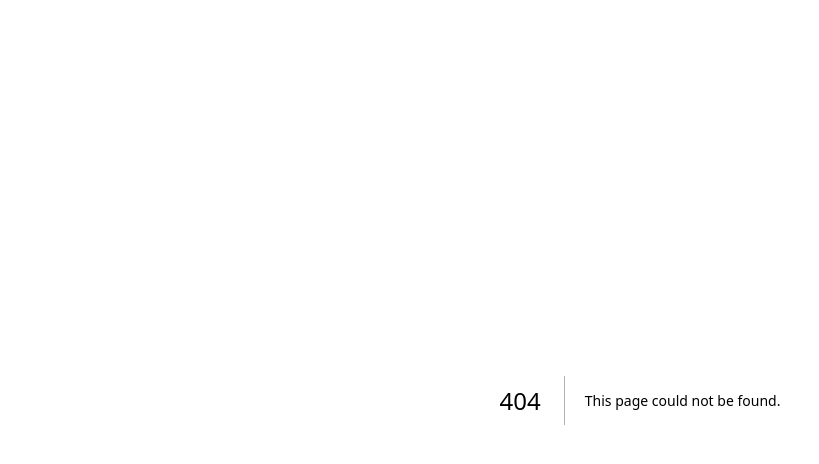
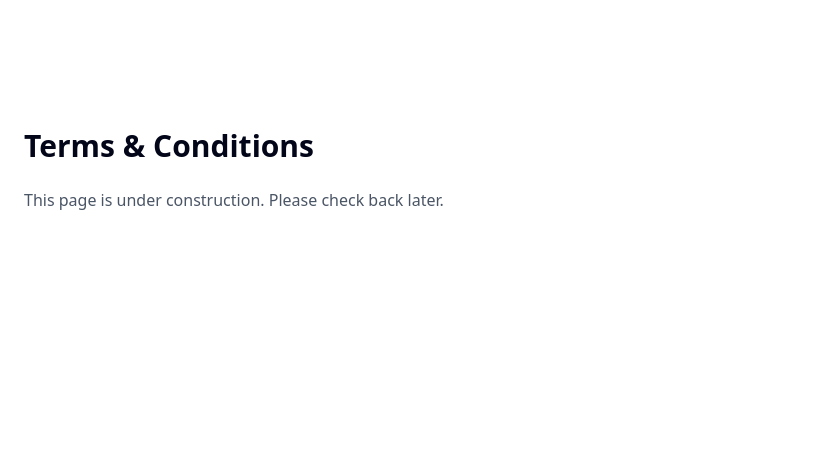
Before and after one commit to riteshkrkarn/gatherly, a Next.js app: page /terms-conditions in a window 1280 px wide. Before the commit this address had no page. Shown: the top 464 px of the page, without its empty margins (0-819 px from the left). Built offline with nearby package versions, Linux system fonts and the light colour scheme.

Commit message:
feat: add placeholder pages for contact, privacy policy, and terms and conditions

```diff
--- /dev/null
+++ b/src/app/(app)/contact-us/page.tsx
@@ -0,0 +1,8 @@
+export default function ContactUs() {
+  return (
+    <div className="container mx-auto px-6 py-20 min-h-screen pt-32">
+      <h1 className="text-3xl font-bold mb-6">Contact Us</h1>
+      <p className="text-gray-600">This page is under construction. Please check back later.</p>
+    </div>
+  );
+}
--- /dev/null
+++ b/src/app/(app)/privacy-policy/page.tsx
@@ -0,0 +1,8 @@
+export default function PrivacyPolicy() {
+  return (
+    <div className="container mx-auto px-6 py-20 min-h-screen pt-32">
+      <h1 className="text-3xl font-bold mb-6">Privacy Policy</h1>
+      <p className="text-gray-600">This page is under construction. Please check back later.</p>
+    </div>
+  );
+}
--- /dev/null
+++ b/src/app/(app)/terms-conditions/page.tsx
@@ -0,0 +1,8 @@
+export default function TermsConditions() {
+  return (
+    <div className="container mx-auto px-6 py-20 min-h-screen pt-32">
+      <h1 className="text-3xl font-bold mb-6">Terms & Conditions</h1>
+      <p className="text-gray-600">This page is under construction. Please check back later.</p>
+    </div>
+  );
+}
```
